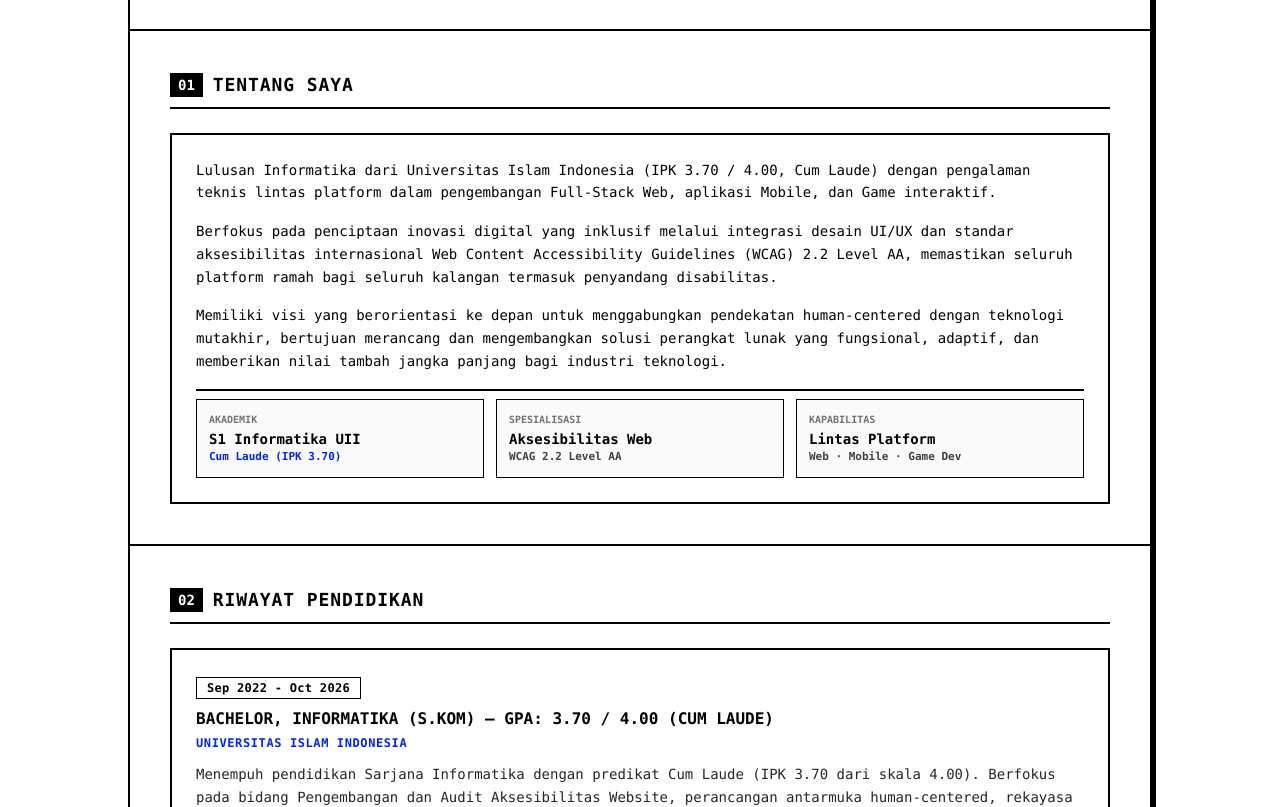
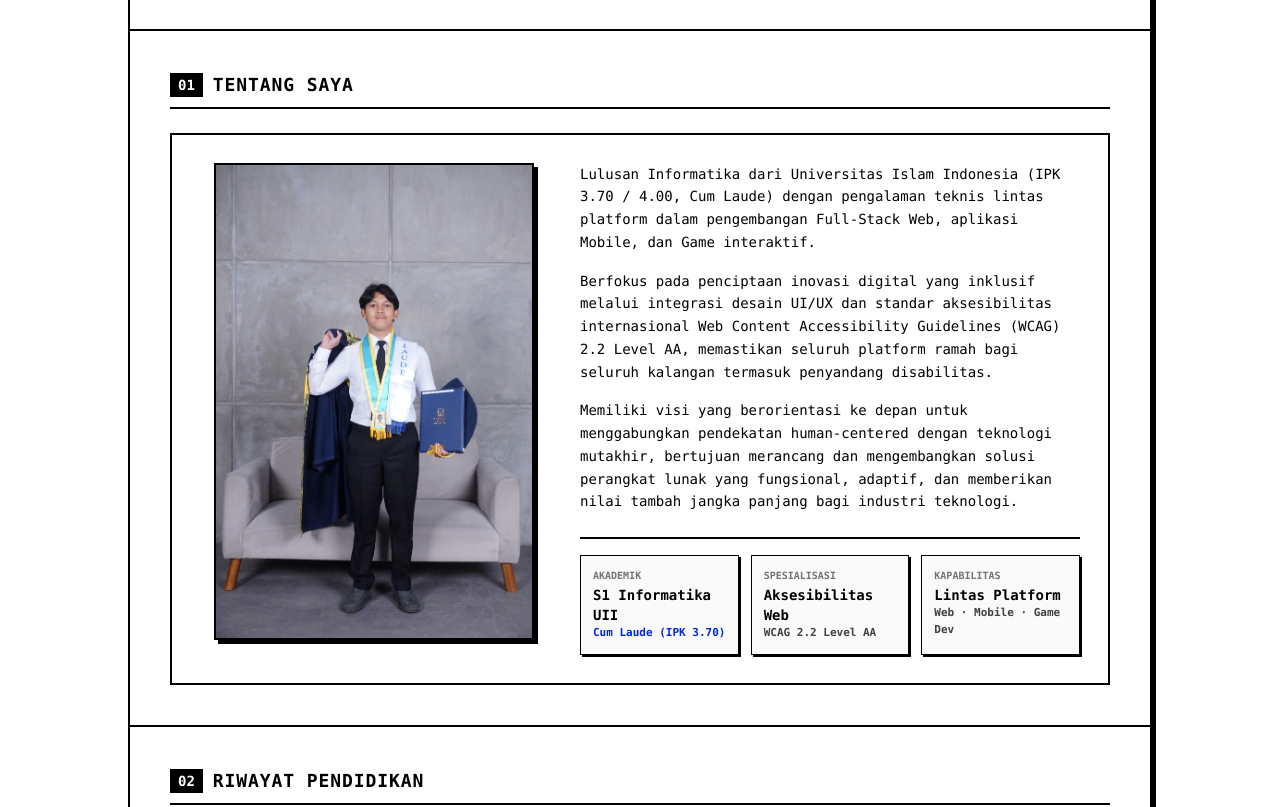
Before and after one commit to FbritamaRK/Portfolio-Website, a React (Vite) app: page / in a window 1280 px wide. Shown: the part 700-1507 px from the top of the page. Built offline with nearby package versions, Linux system fonts and the light colour scheme.

Commit message:
edit: edit profile

```diff
--- a/index.html
+++ b/index.html
@@ -6,10 +6,10 @@
   <meta name="viewport" content="width=device-width, initial-scale=1.0" />
   <title>Febritama Raka - Portfolio | Full-Stack Web Developer</title>
   <meta name="description"
-    content="Portofolio rekayasa perangkat lunak Febritama Raka Qualita Akhsana - Lulusan Informatika UII (Cum Laude), Pengembang Full-Stack Web, Mobile &amp; Game, Spesialis UI/UX &amp; Aksesibilitas Web (WCAG 2.2 AA)." />
+    content="Portofolio rekayasa perangkat lunak Febritama Raka Qualita Akhsana - Lulusan Informatika UII (Cum Laude), Pengembang Full-Stack Web Developer, Spesialis UI/UX &amp; Aksesibilitas Web (WCAG 2.2 AA)." />
   <meta property="og:title" content="Febritama Raka Qualita Akhsana - Developer Portfolio" />
   <meta property="og:description"
-    content="Portofolio teknis dan profil rekayasa perangkat lunak Febritama Raka Qualita Akhsana - Full-Stack Web, Mobile &amp; Game Developer, Spesialis UI/UX &amp; Aksesibilitas Web (WCAG 2.2 Level AA)." />
+    content="Portofolio teknis dan profil rekayasa perangkat lunak Febritama Raka Qualita Akhsana - Full-Stack Web Developer, Spesialis UI/UX &amp; Aksesibilitas Web (WCAG 2.2 Level AA)." />
   <meta property="og:type" content="website" />
   <meta name="twitter:card" content="summary_large_image" />
   <link rel="preconnect" href="https://fonts.googleapis.com">
--- a/src/components/AboutSection.tsx
+++ b/src/components/AboutSection.tsx
@@ -1,10 +1,29 @@
-import React from 'react';
+import React, { useState, useEffect } from 'react';
+import { X } from 'lucide-react';
 import { ABOUT_DATA } from '../data/portfolioData';
 import { useScrollAnimation, useStaggerAnimation } from '../hooks/useScrollAnimation';
+import profileGraduationImg from '../assets/profile-graduation.jpg';
 
 export const AboutSection: React.FC = () => {
   const headerRef = useScrollAnimation<HTMLDivElement>({ threshold: 0.2 });
   const contentRef = useStaggerAnimation<HTMLDivElement>({ staggerMs: 90 });
+  const [isPhotoModalOpen, setIsPhotoModalOpen] = useState(false);
+
+  // Close modal on Escape key & manage body scroll
+  useEffect(() => {
+    if (!isPhotoModalOpen) return;
+    const handleKeyDown = (e: KeyboardEvent) => {
+      if (e.key === 'Escape') setIsPhotoModalOpen(false);
+    };
+    window.addEventListener('keydown', handleKeyDown);
+    const prevOverflow = document.body.style.overflow;
+    document.body.style.overflow = 'hidden';
+
+    return () => {
+      window.removeEventListener('keydown', handleKeyDown);
+      document.body.style.overflow = prevOverflow;
+    };
+  }, [isPhotoModalOpen]);
 
   return (
     <section id="tentang" className="border-b-2 border-black px-6 py-8 sm:px-10 sm:py-10 bg-white">
@@ -21,11 +40,32 @@ export const AboutSection: React.FC = () => {
         </h2>
       </div>
 
-      {/* Content Box */}
+      {/* Main Content Box */}
       <div
         ref={contentRef}
-        className="border-2 border-black p-5 sm:p-6 bg-white space-y-4"
+        className="border-2 border-black p-5 sm:p-7 bg-white"
       >
+        <div className="grid grid-cols-1 lg:grid-cols-12 gap-7 lg:gap-8 items-start">
+
+          {/* ── Left Column: Pure Photo (Proportional & Clean) ── */}
+          <div className="animate-on-scroll anim-fade-right lg:col-span-5 flex justify-center">
+            <div
+              className="w-full max-w-[290px] sm:max-w-[320px] border-2 border-black bg-white shadow-[4px_4px_0px_0px_rgba(0,0,0,1)] overflow-hidden transition-all duration-300 hover:-translate-y-1 hover:shadow-[6px_6px_0px_0px_rgba(0,0,0,1)] cursor-pointer"
+              onClick={() => setIsPhotoModalOpen(true)}
+              title="Klik untuk melihat foto ukuran penuh"
+            >
+              <img
+                src={profileGraduationImg}
+                alt="Foto Febritama Raka Qualita Akhsana"
+                className="w-full h-auto block object-cover"
+                loading="lazy"
+              />
+            </div>
+          </div>
+
+          {/* ── Right Column: Bio Paragraphs & Highlights ── */}
+          <div className="lg:col-span-7 flex flex-col justify-between space-y-4">
+            <div className="space-y-4">
               {ABOUT_DATA.paragraphs.map((para, index) => (
                 <p
                   key={index}
@@ -34,26 +74,70 @@ export const AboutSection: React.FC = () => {
                   {para}
                 </p>
               ))}
+            </div>
 
             {/* Highlight Quick Stats */}
-        <div className="animate-on-scroll anim-fade-up pt-2 grid grid-cols-1 sm:grid-cols-3 gap-3 border-t-2 border-black mt-4">
-          <div className="border border-black p-3 bg-neutral-50">
+            <div className="animate-on-scroll anim-fade-up pt-4 grid grid-cols-1 sm:grid-cols-3 gap-3 border-t-2 border-black mt-2">
+              <div className="border border-black p-3 bg-neutral-50 shadow-[2px_2px_0px_0px_rgba(0,0,0,1)]">
                 <span className="font-mono text-[10px] text-neutral-500 uppercase block font-bold">AKADEMIK</span>
                 <span className="font-mono font-bold text-xs sm:text-sm text-black block mt-0.5">S1 Informatika UII</span>
                 <span className="font-mono text-[11px] text-[#0026e6] font-bold block">Cum Laude (IPK 3.70)</span>
               </div>
-          <div className="border border-black p-3 bg-neutral-50">
+              <div className="border border-black p-3 bg-neutral-50 shadow-[2px_2px_0px_0px_rgba(0,0,0,1)]">
                 <span className="font-mono text-[10px] text-neutral-500 uppercase block font-bold">SPESIALISASI</span>
                 <span className="font-mono font-bold text-xs sm:text-sm text-black block mt-0.5">Aksesibilitas Web</span>
                 <span className="font-mono text-[11px] text-neutral-700 font-bold block">WCAG 2.2 Level AA</span>
               </div>
-          <div className="border border-black p-3 bg-neutral-50">
+              <div className="border border-black p-3 bg-neutral-50 shadow-[2px_2px_0px_0px_rgba(0,0,0,1)]">
                 <span className="font-mono text-[10px] text-neutral-500 uppercase block font-bold">KAPABILITAS</span>
                 <span className="font-mono font-bold text-xs sm:text-sm text-black block mt-0.5">Lintas Platform</span>
                 <span className="font-mono text-[11px] text-neutral-700 font-bold block">Web · Mobile · Game Dev</span>
               </div>
             </div>
           </div>
+
+        </div>
+      </div>
+
+      {/* ── Full Photo Lightbox Modal ── */}
+      {isPhotoModalOpen && (
+        <div
+          role="dialog"
+          aria-modal="true"
+          aria-label="Foto Profil Penuh"
+          className="fixed inset-0 z-50 flex items-center justify-center p-4 bg-black/80 backdrop-blur-xs"
+          onClick={() => setIsPhotoModalOpen(false)}
+        >
+          <div
+            className="relative bg-white border-2 border-black shadow-[8px_8px_0px_0px_rgba(0,0,0,1)] max-w-sm sm:max-w-md w-full flex flex-col overflow-hidden"
+            onClick={(e) => e.stopPropagation()}
+          >
+            {/* Modal Header */}
+            <div className="bg-black text-white px-3 py-2 flex items-center justify-between border-b-2 border-black">
+              <span className="font-mono text-xs font-bold tracking-wider uppercase">
+              </span>
+              <button
+                type="button"
+                onClick={() => setIsPhotoModalOpen(false)}
+                className="bg-white text-black p-1 hover:bg-[#ffff00] transition border border-black cursor-pointer"
+                title="Tutup (Esc)"
+                aria-label="Tutup modal foto"
+              >
+                <X size={16} />
+              </button>
+            </div>
+
+            {/* Modal Image Body */}
+            <div className="p-3 bg-neutral-100 flex items-center justify-center overflow-auto max-h-[82vh]">
+              <img
+                src={profileGraduationImg}
+                alt="Foto Febritama Raka Qualita Akhsana"
+                className="max-h-[76vh] w-auto object-contain border-2 border-black shadow-[4px_4px_0px_0px_rgba(0,0,0,1)]"
+              />
+            </div>
+          </div>
+        </div>
+      )}
     </section>
   );
 };
```
Also changed, not shown: public/profile-graduation.jpg (added), src/assets/profile-graduation.jpg (added). Lines whose indentation alone changed are shown as unchanged.
